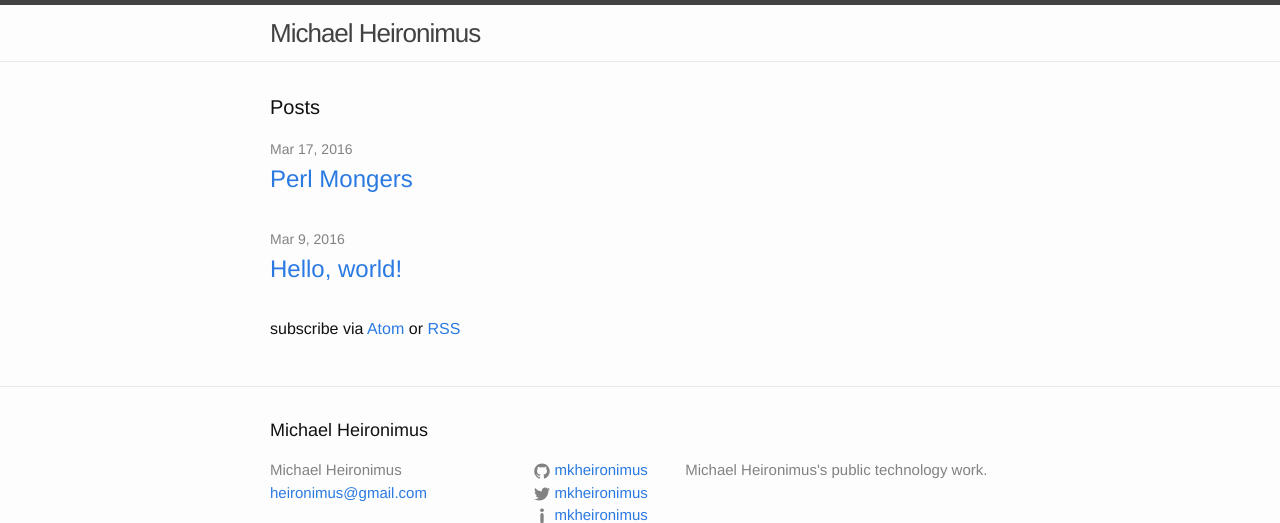
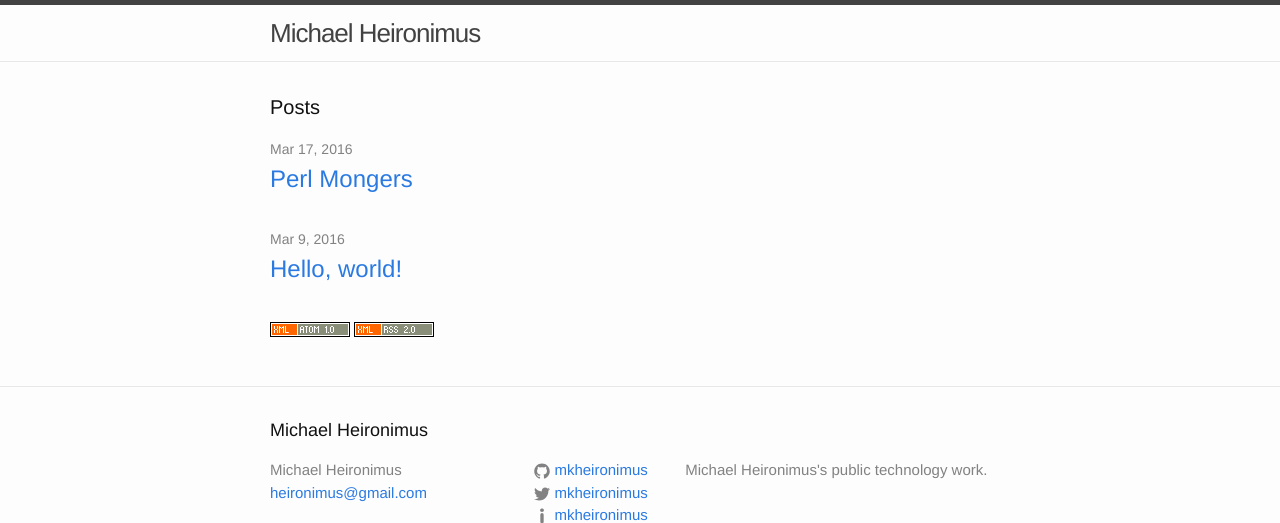
Before and after one commit to mkheironimus/mkheironimus.github.io, a Jekyll site: the page built from index.html, in a window 1280 px wide, cut to the strip 0-523 px from the top of the page. Built offline with Jekyll 4.4.1, drawn with Linux system fonts in a browser that asks for light colours.

Commit message:
Add site icons. Add custom 404 page. Change feed links to images.

```diff
--- a/_includes/head.html
+++ b/_includes/head.html
@@ -1,12 +1,15 @@
 <head>
-  <meta charset="utf-8">
-  <meta http-equiv="X-UA-Compatible" content="IE=edge">
-  <meta name="viewport" content="width=device-width, initial-scale=1">
+  <meta charset="utf-8" />
+  <meta http-equiv="X-UA-Compatible" content="IE=edge" />
+  <meta name="viewport" content="width=device-width, initial-scale=1" />
 
   <title>{% if page.title %}{{ page.title }}{% else %}{{ site.title }}{% endif %}</title>
 
-  <link rel="stylesheet" href="{{ "/css/main.css" | prepend: site.baseurl }}">
-  <link rel="alternate" type="application/rss+xml" title="{{ site.title }}" href="{{ "/rss.xml" | prepend: site.baseurl | prepend: site.url }}">
+  <link rel="icon" type="image/png" href="{{ "/img/icon_16.png" | prepend: site.baseurl }}" sizes="16x16" />
+  <link rel="icon" type="image/png" href="{{ "/img/icon_32.png" | prepend: site.baseurl }}" sizes="32x32" />
+
+  <link rel="stylesheet" href="{{ "/css/main.css" | prepend: site.baseurl }}" />
+  <link rel="alternate" type="application/rss+xml" title="{{ site.title }}" href="{{ "/rss.xml" | prepend: site.baseurl | prepend: site.url }}" />
 {% feed_meta %}
 {% seo title=false %}
 </head>
--- a/index.html
+++ b/index.html
@@ -18,6 +18,11 @@
     {% endfor %}
   </ul>
 
-  <p class="rss-subscribe">subscribe via <a href="{{ "/feed.xml" | prepend: site.baseurl }}">Atom</a> or <a href="{{ "/rss.xml" | prepend: site.baseurl }}">RSS</a></p>
+  <p class="rss-subscribe">
+    <a href="{{ "/feed.xml" | prepend: site.baseurl }}"><img alt="Atom"
+       src="{{ "/img/xml_atom_10.png" | prepend: site.baseurl }}"/></a>
+    <a href="{{ "/rss.xml" | prepend: site.baseurl }}"><img alt="RSS"
+       src="{{ "/img/xml_rss_20.png" | prepend: site.baseurl }}"/></a>
+  </p>
 
 </div>
--- a/robots.txt
+++ b/robots.txt
@@ -1,5 +1,7 @@
 User-agent: *
+Disallow: /404.html
 Disallow: /css/
 Disallow: /feed.xml
+Disallow: /img/
 Disallow: /rss.xml
 Disallow: /slides/
```
Also changed, not shown: 404.md (added, +12 -0 lines), favicon.ico (added), img/dog_hds.jpg (added), img/icon_16.png (added), img/icon_32.png (added), img/xml_atom_10.png (added), img/xml_rss_20.png (added).
